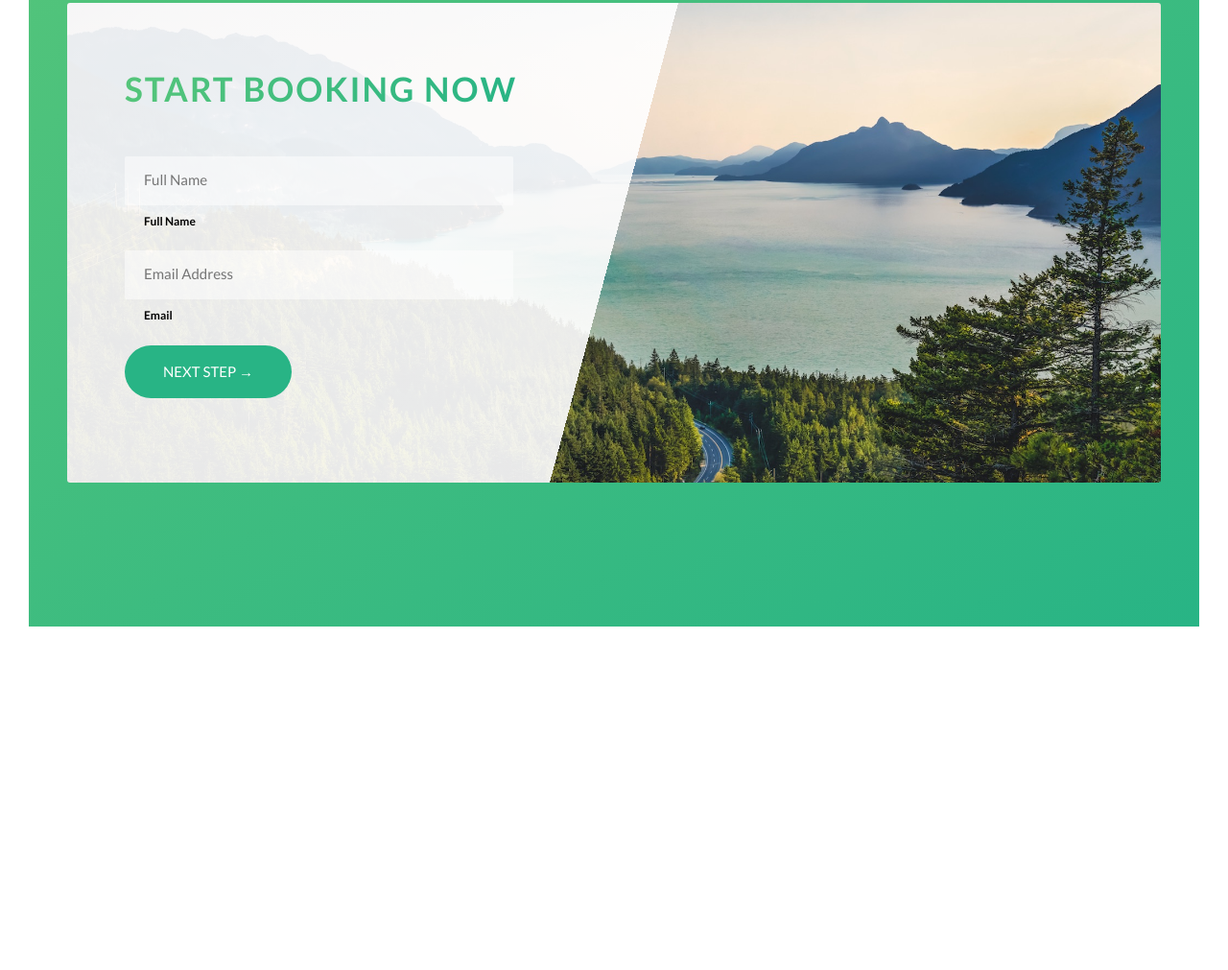
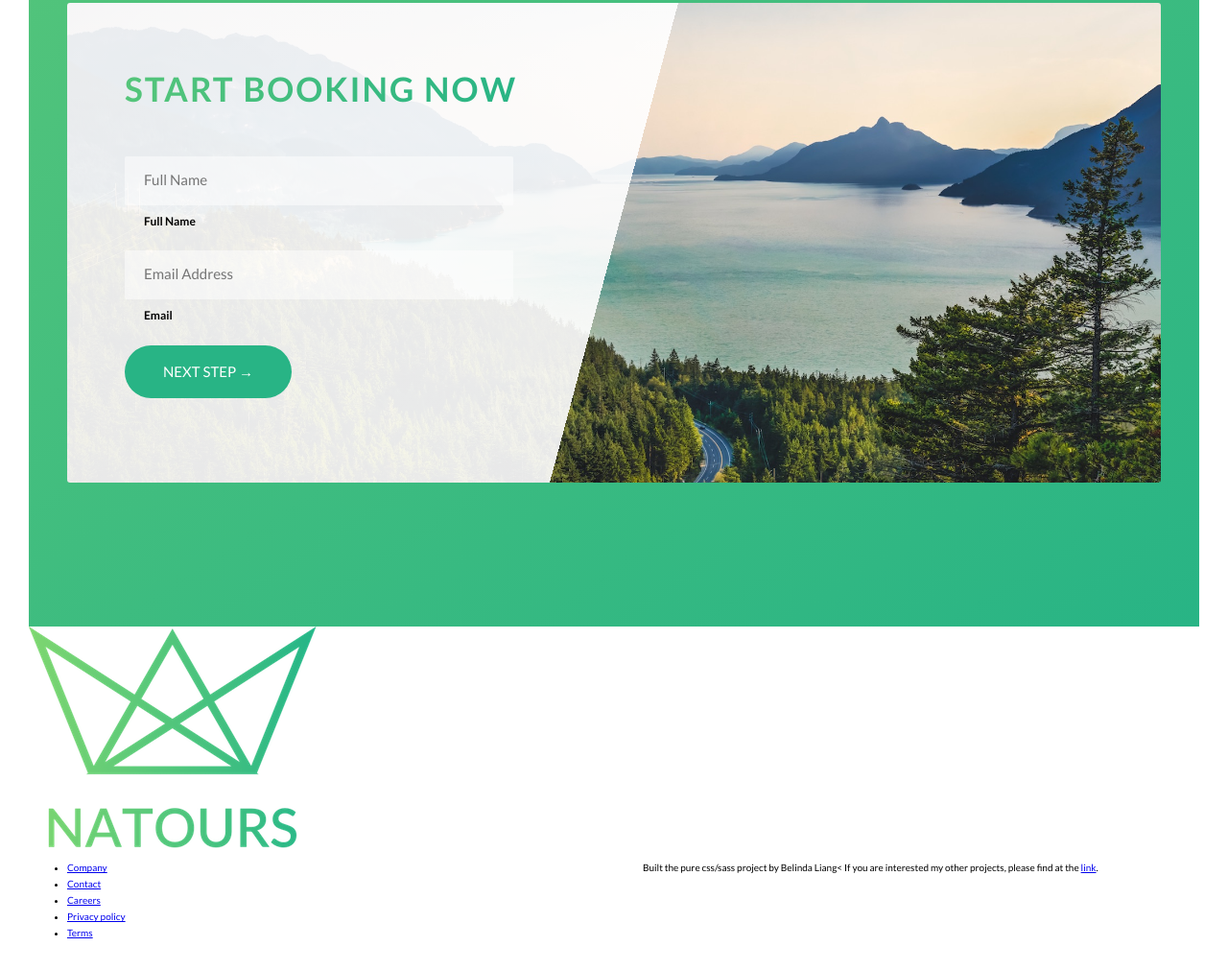
Before and after one commit to Belindaliang51/advanced_CSS_and_Sass, a website: page index.html in a window 1280 px wide. Shown: the part 4395-5406 px from the top of the page at 96% size. Before the commit the page ends 5078 px from the top, so only its background shows below. Drawn offline with Linux system fonts and the light colour scheme.

Commit message:
Create footer section

```diff
--- a/index.html
+++ b/index.html
@@ -279,10 +279,32 @@
                         </div>
                     </div>
                 </div>
-
             </section>
         </main>
 
+        <footer class="footer">
+            <div class="footer__logo-box">
+                <img src="img/logo-green-2x.png" alt="logo" class="footer__logo">
+            </div>
+            <div class="row">
+                <div class="col-1-of-2">
+                    <div class="footer__navigation">
+                        <ul class="footer__list">
+                            <li class="footer__item"><a href="#" class="footer__link">Company</a></li>
+                            <li class="footer__item"><a href="#" class="footer__link">Contact</a></li>
+                            <li class="footer__item"><a href="#" class="footer__link">Careers</a></li>
+                            <li class="footer__item"><a href="#" class="footer__link">Privacy policy</a></li>
+                            <li class="footer__item"><a href="#" class="footer__link">Terms</a></li>
+                        </ul>
+                    </div>
+                </div>
+                <div class="col-1-of-2">
+                    <div class="footer__copyright">Built the pure css/sass project by <span class="footer__item">Belinda Liang<</span> If you are interested my other projects, please find at the <a href="#" class="footer__link">link</a>.
+                    </div>
+                </div>
+            </div>
+
+        </footer>
         <!-- <section class="grid-test">
             <div class="row">
                 <div class="col-1-of-2">col-1-of-2</div>
--- a/sass/main.scss
+++ b/sass/main.scss
@@ -17,6 +17,7 @@
 @import "components/story";
 
 
+@import "layout/footer";
 @import "layout/header";
 @import "layout/grid";
 
```
Also changed, not shown: sass/layout/_footer.scss (added).
